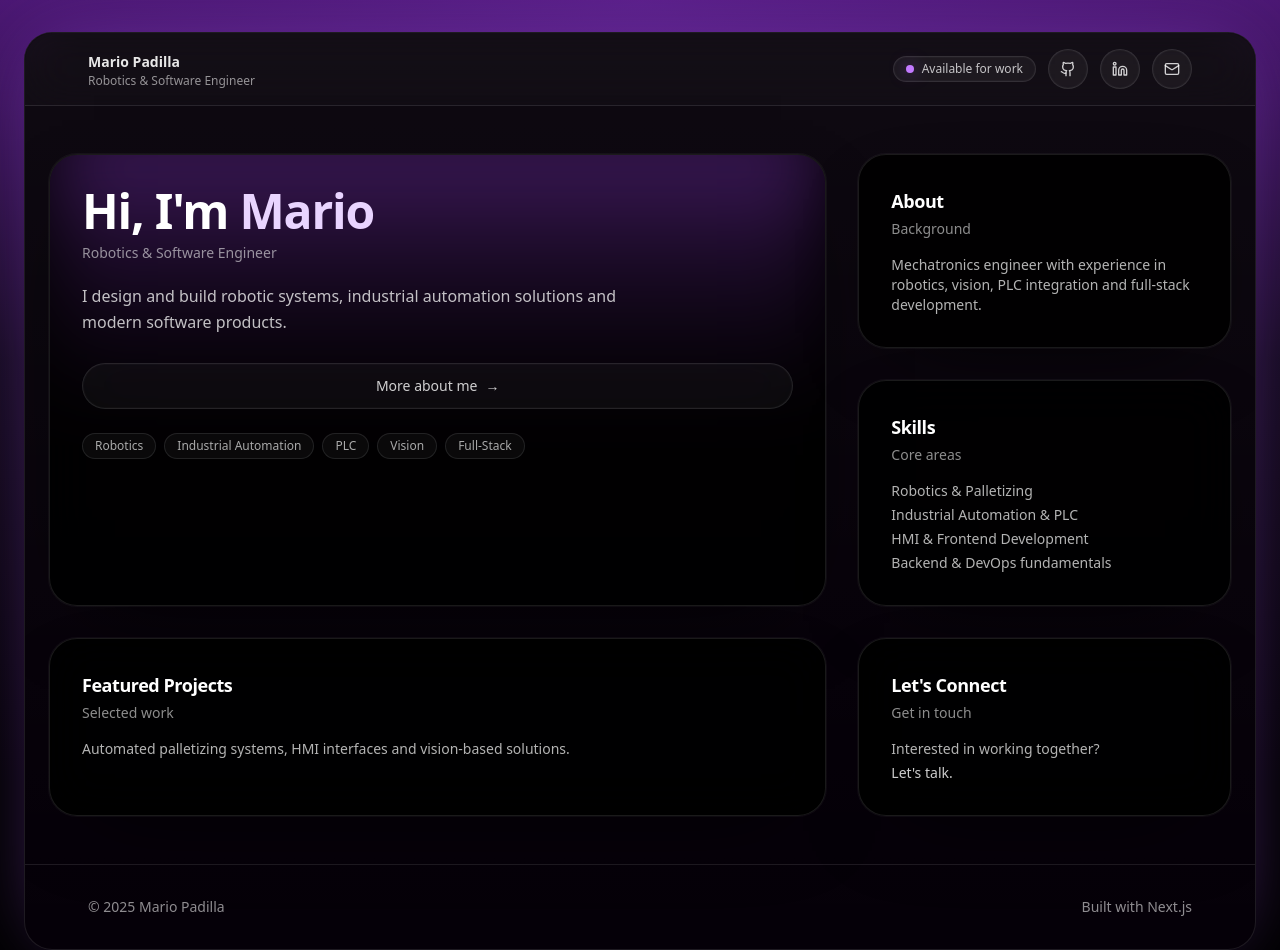
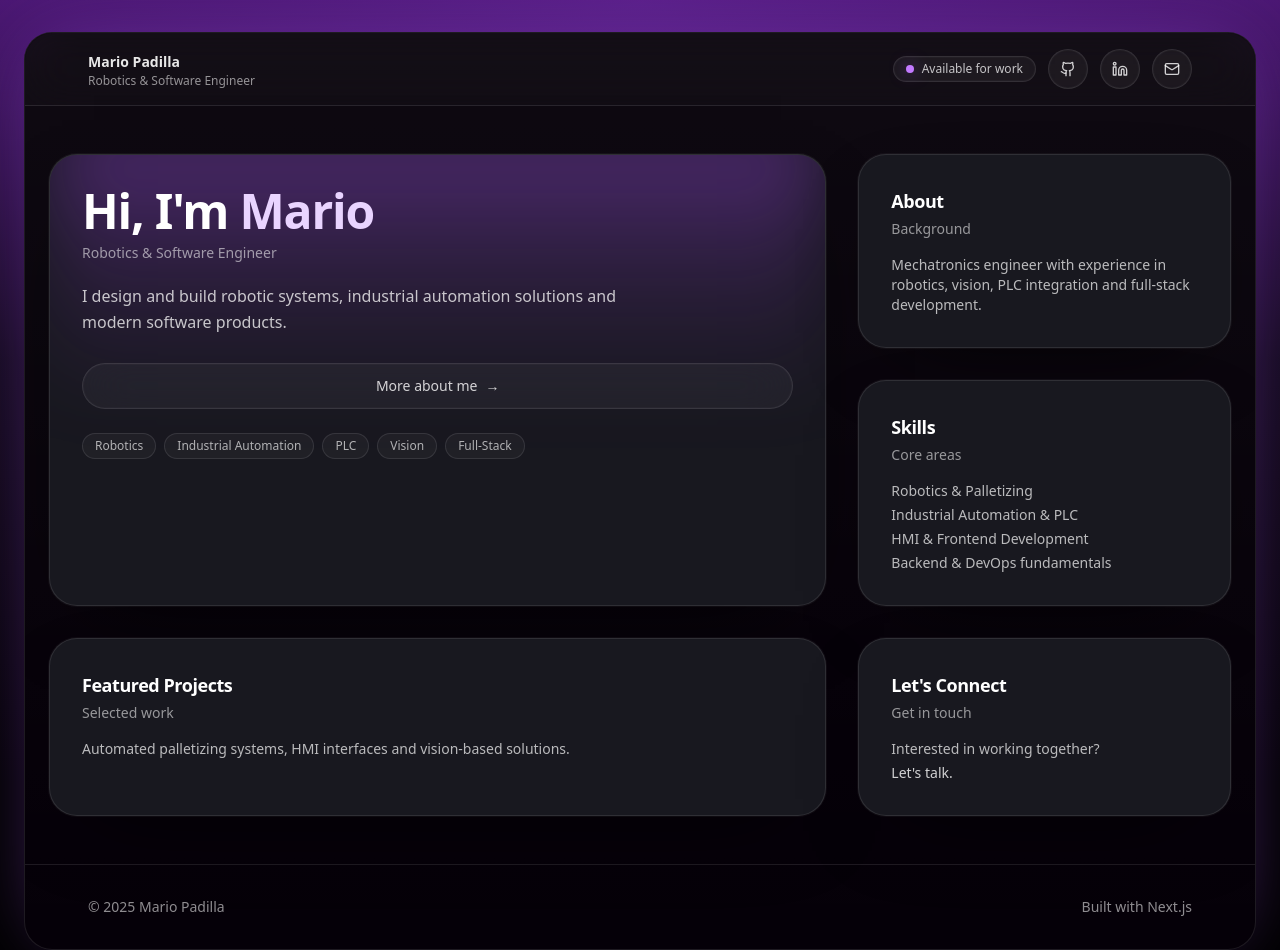
Before and after one commit to ByGaloZs/personal-portfolio, a Next.js app: page / in a window 1280 px wide. Built offline with nearby package versions, Linux system fonts and the light colour scheme.

Commit message:
Cards Background Update

```diff
--- a/components/bento/BentoCard.tsx
+++ b/components/bento/BentoCard.tsx
@@ -17,11 +17,14 @@ export default function BentoCard({
     <div
       className={[
         "group relative overflow-hidden rounded-[28px]",
-        "border border-white/10 bg-black/90 backdrop-blur-xl",
-        "shadow-[0_0_0_1px_rgba(255,255,255,0.04),_0_30px_90px_-45px_rgba(0,0,0,0.9)]",
+        "border border-white/10",
+        "bg-[#18181f]",
+        "backdrop-blur-xl",
+        "shadow-[0_0_0_1px_rgba(255,255,255,0.04),0_30px_90px_-45px_rgba(0,0,0,0.9)]",
         "transition-all duration-300 ease-out",
-        "hover:border-purple-400/50 hover:ring-2 hover:ring-purple-400/25",
-        "hover:shadow-[0_0_0_1px_rgba(168,85,247,0.35),_0_20px_60px_-35px_rgba(168,85,247,0.18),_0_30px_90px_-45px_rgba(0,0,0,0.9)]",
+        "hover:border-purple-400/60",
+        "hover:ring-2 hover:ring-purple-400/25",
+        "hover:shadow-[0_0_0_1px_rgba(168,85,247,0.35),0_20px_60px_-25px_rgba(0,0,0,0.85),0_0_36px_rgba(168,85,247,0.18)]",
         className,
       ].join(" ")}
     >
```
